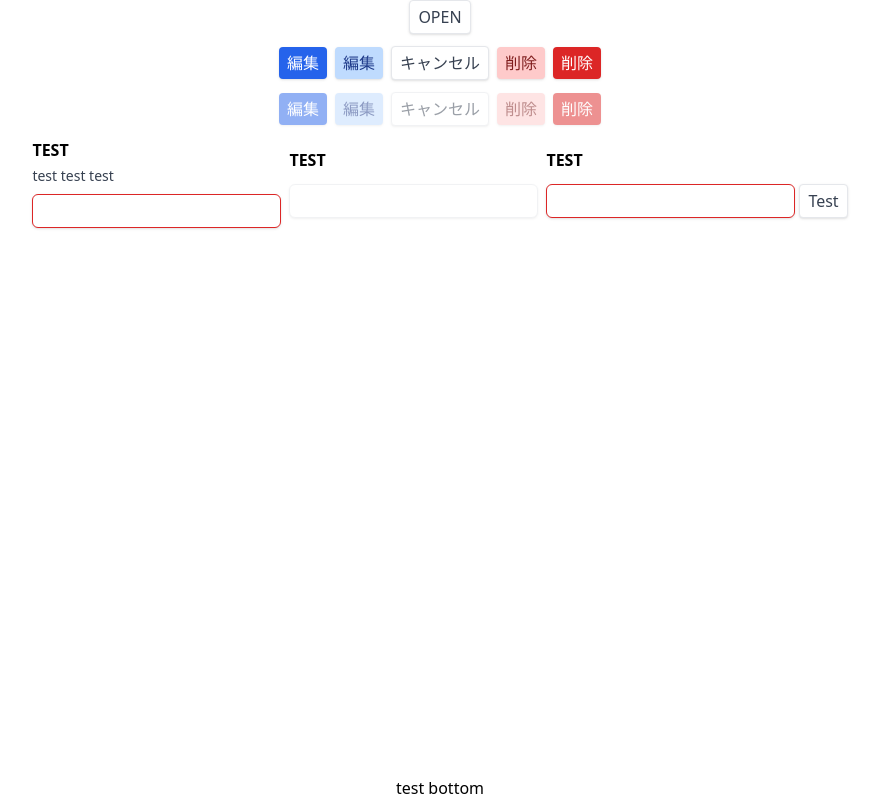
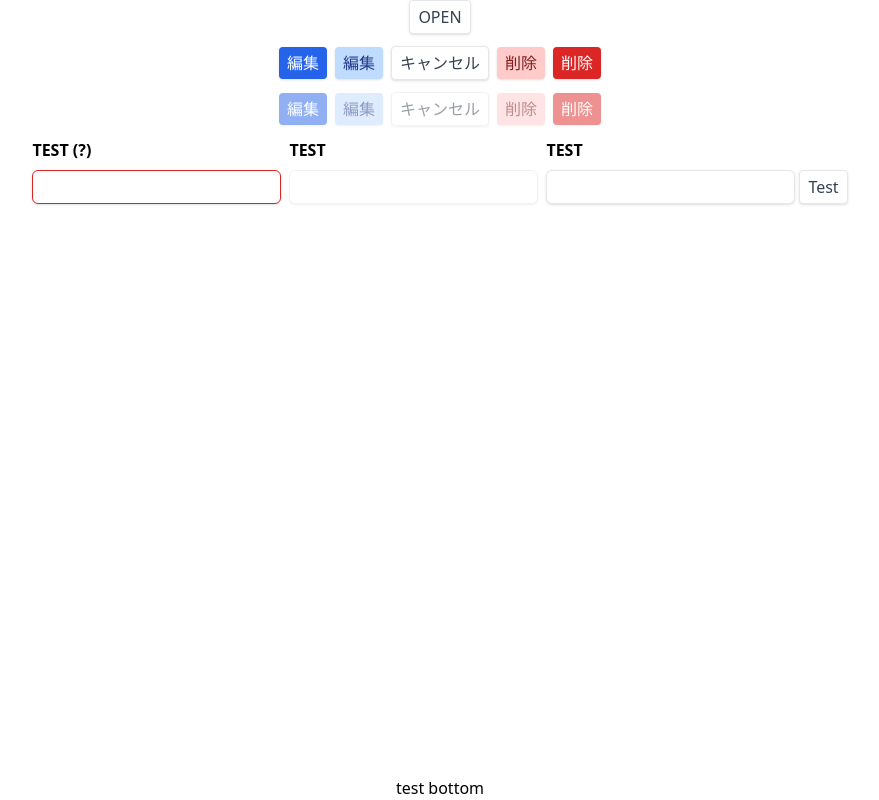
Before and after one commit to kbtaniguchi/vue3-sandbox, a Vue app: page / in a window 1280 px wide. Shown: the whole page, without its empty margins (200-1079 px from the left). Built offline with nearby package versions, Linux system fonts and the light colour scheme.

Commit message:
add tooltip

```diff
--- a/src/App.vue
+++ b/src/App.vue
@@ -54,7 +54,7 @@ const inputValue = ref('')
       </SBField>
       <SBField label="TEST">
         <SBSidebar side="right">
-          <SBInputText v-model="inputValue" invalid />
+          <SBInputText v-model="inputValue" />
           <SBButton>Test</SBButton>
         </SBSidebar>
       </SBField>
--- /dev/null
+++ b/src/components/parts/SBTooltip.vue
@@ -0,0 +1,21 @@
+<script setup lang="ts">
+withDefaults(
+  defineProps<{
+    message: string
+  }>(),
+  {
+    message: '',
+  }
+)
+</script>
+
+<template>
+  <span class="group relative">
+    <span
+      class="pointer-events-none absolute -top-10 left-1/2 -translate-x-1/2 whitespace-nowrap rounded bg-black px-2 py-1 text-white opacity-0 transition before:absolute before:left-1/2 before:top-full before:-translate-x-1/2 before:border-4 before:border-transparent before:border-t-black before:content-[''] group-hover:opacity-100"
+    >
+      {{ message }}
+    </span>
+    <slot />
+  </span>
+</template>
--- a/src/components/units/SBField.vue
+++ b/src/components/units/SBField.vue
@@ -1,5 +1,6 @@
 <script setup lang="ts">
 import SBStack from '@/components/layouts/SBStack.vue'
+import SBTooltip from '@/components/parts/SBTooltip.vue'
 
 withDefaults(
   defineProps<{
@@ -20,9 +21,7 @@ withDefaults(
     <SBStack>
       <span class="font-bold">
         {{ label }}
-      </span>
-      <span class="text-sm text-gray-700">
-        {{ hint }}
+        <SBTooltip :message="hint" v-if="hint"> (?) </SBTooltip>
       </span>
       <div v-if="errors" class="text-sm text-red-600">
         <ul class="list-disc pl-4">
```
